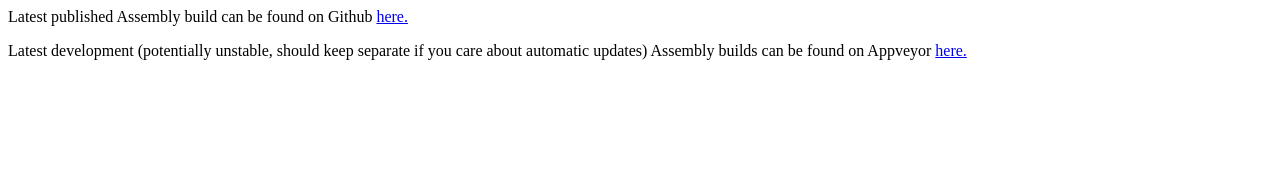
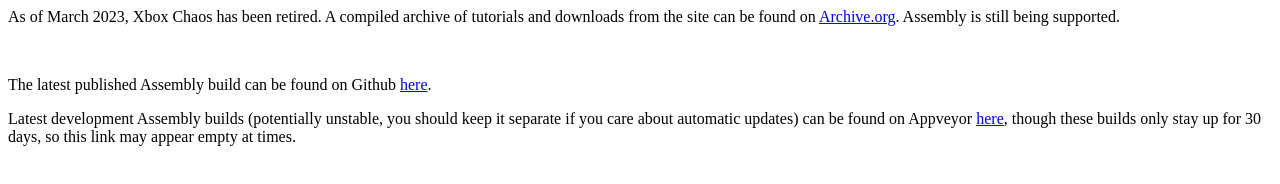
Before and after one commit to XboxChaos/xboxchaos.github.io, a plain HTML site: page index.html in a window 1280 px wide. Drawn offline with Linux system fonts and the light colour scheme.

Commit message:
Update page
Mentions that xbox chaos has been retired, link to the archive, and adjust wording for Assembly links.

```diff
--- a/index.html
+++ b/index.html
@@ -1,7 +1,9 @@
 <html>
 	<title>Xbox Chaos</title>
 	<body>
-		<p>Latest published Assembly build can be found on Github <a href="https://github.com/XboxChaos/Assembly/releases/latest">here.</a></p>
-		<p>Latest development (potentially unstable, should keep separate if you care about automatic updates) Assembly builds can be found on Appveyor <a href="https://ci.appveyor.com/project/ThunderWaffle/assembly/build/artifacts">here.</a></p>
+		<p>As of March 2023, Xbox Chaos has been retired. A compiled archive of tutorials and downloads from the site can be found on <a href="https://archive.org/details/xboxchaos_archive">Archive.org</a>. Assembly is still being supported.</p>
+		<br>
+		<p>The latest published Assembly build can be found on Github <a href="https://github.com/XboxChaos/Assembly/releases/latest">here</a>.</p>
+		<p>Latest development Assembly builds (potentially unstable, you should keep it separate if you care about automatic updates) can be found on Appveyor <a href="https://ci.appveyor.com/project/ThunderWaffle/assembly/build/artifacts">here</a>, though these builds only stay up for 30 days, so this link may appear empty at times.</p>
 	</body>
 </html>
```
